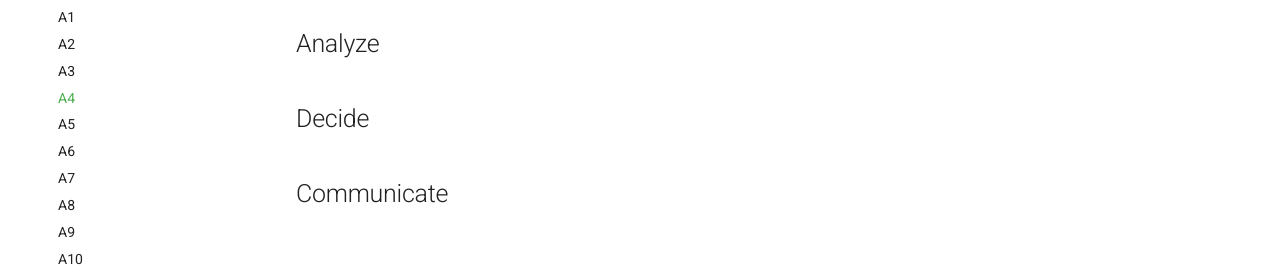
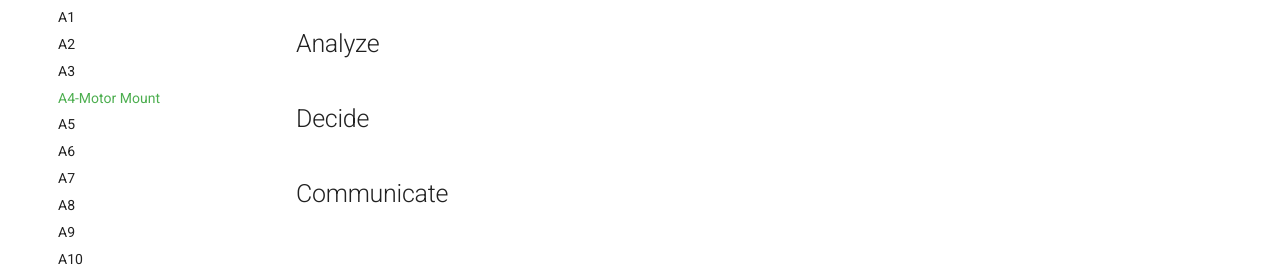
Before and after one commit to lramossa/megr2157-portfolio, an MkDocs documentation site: the page built from docs/assignments/A04/index.md, in a window 1280 px wide. Shown: the part 229-508 px from the top of the page. Built offline with MkDocs 1.6.1 and Material for MkDocs 9.7.7, drawn with Linux system fonts in a browser that asks for light colours.

Commit message:
Rename A4 to A4-Motor Mount in mkdocs.yml

```diff
--- a/mkdocs.yml
+++ b/mkdocs.yml
@@ -17,7 +17,7 @@ nav:
       - A1: assignments/A01/index.md
       - A2: assignments/A02/index.md
       - A3: assignments/A03/index.md
-      - A4: assignments/A04/index.md
+      - A4-Motor Mount: assignments/A04/index.md
       - A5: assignments/A05/index.md
       - A6: assignments/A06/index.md
       - A7: assignments/A07/index.md
```
